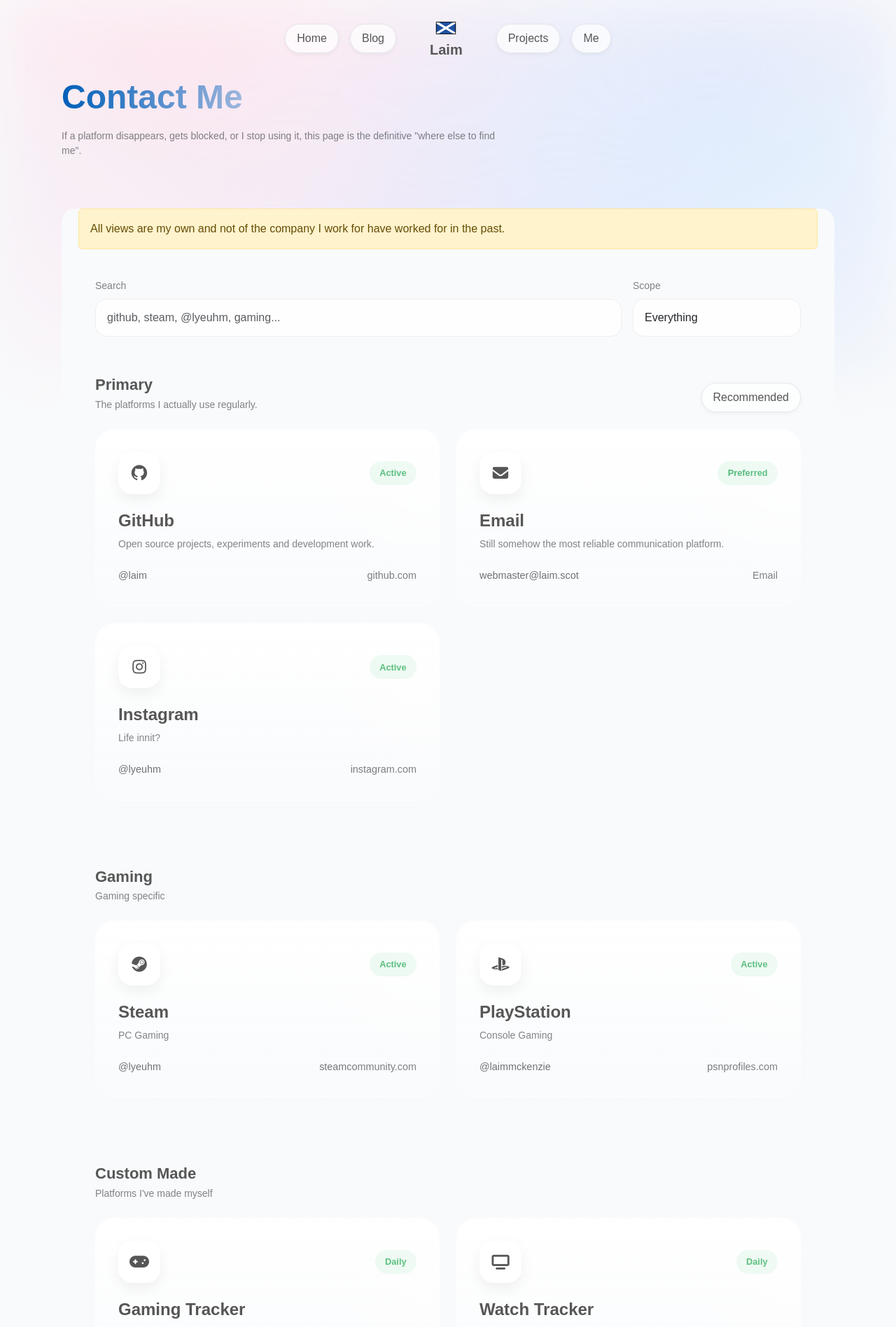
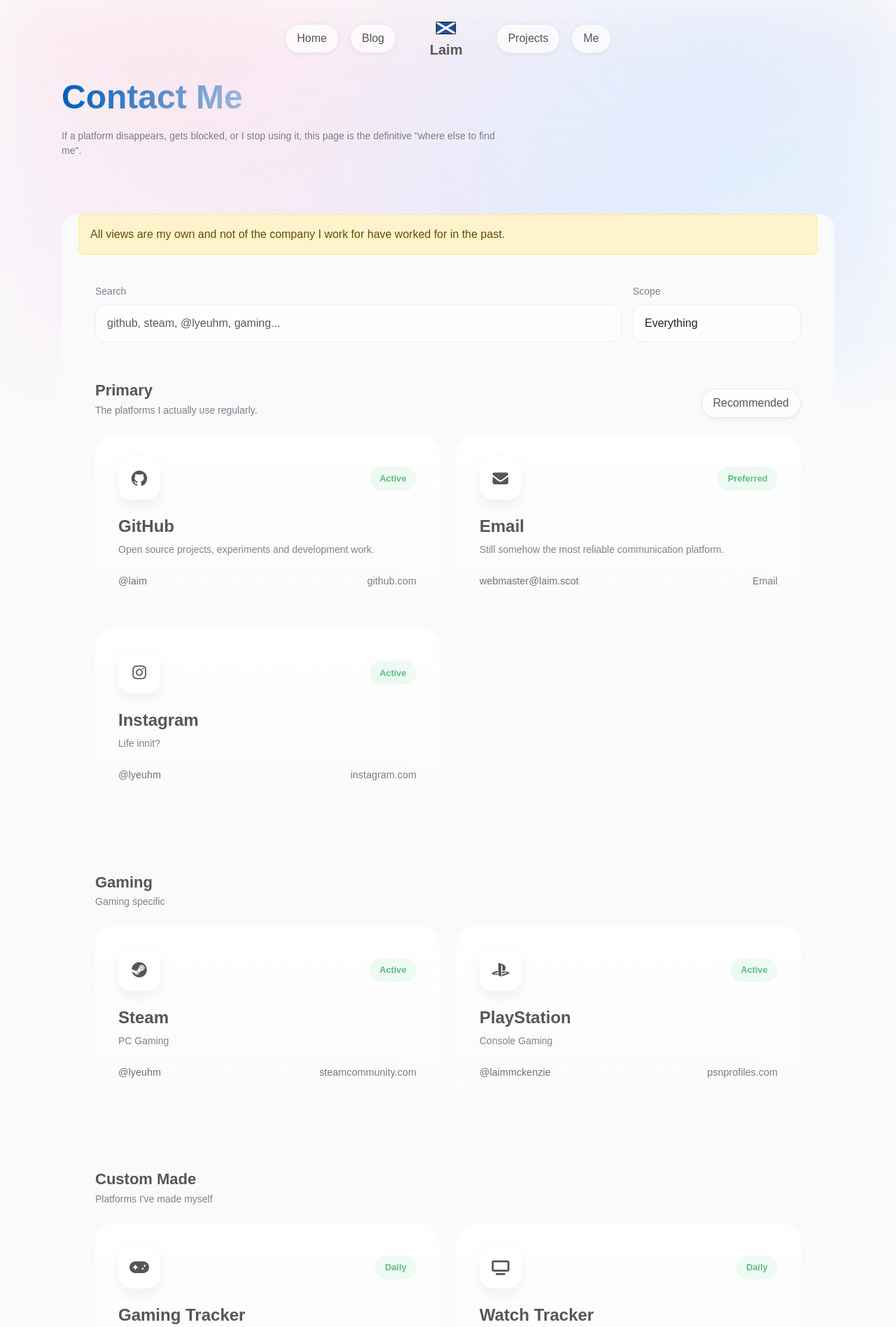
Before and after one commit to Laim/laim.github.io, a Jekyll site: the page built from contact.md, in a window 1280 px wide. Shown: the top 1896 px of the page at 70% size. Built offline with Jekyll 4.4.1, drawn with Linux system fonts in a browser that asks for light colours; nearby versions of some CDN libraries; some web fonts are replaced.

Commit message:
(fix): update alert div with margin class
Signed-off-by: Laim <14845036+Laim@users.noreply.github.com>

```diff
--- a/_layouts/socials.html
+++ b/_layouts/socials.html
@@ -20,7 +20,7 @@ layout: global
 
 <section id="main-content" class="container-custom">
 
-    <div class="alert alert-warning" role="alert">
+    <div class="alert alert-warning mt-2" role="alert">
         All views are my own and not of the company I work for have worked for in the past.
     </div>
 
```
